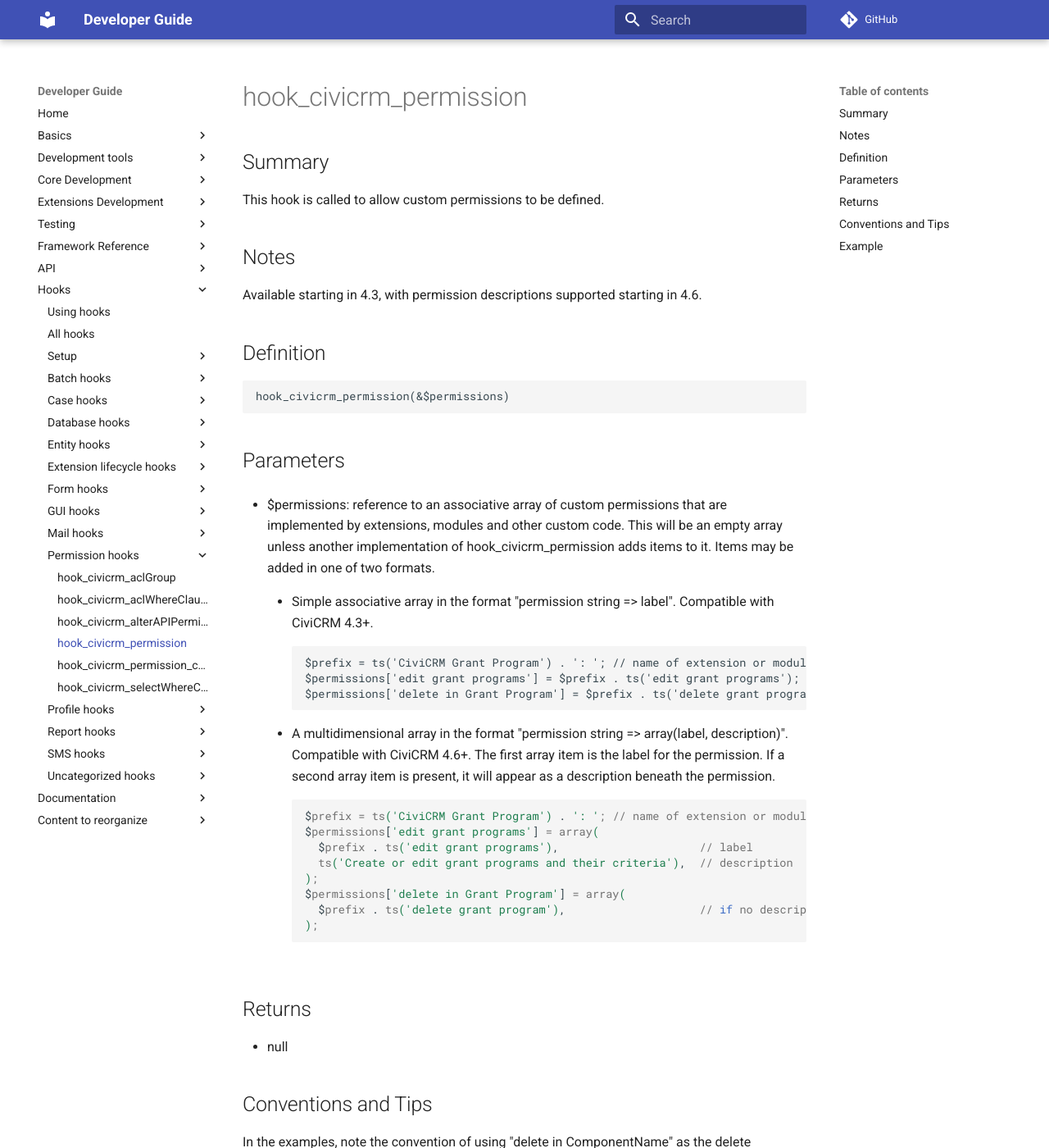
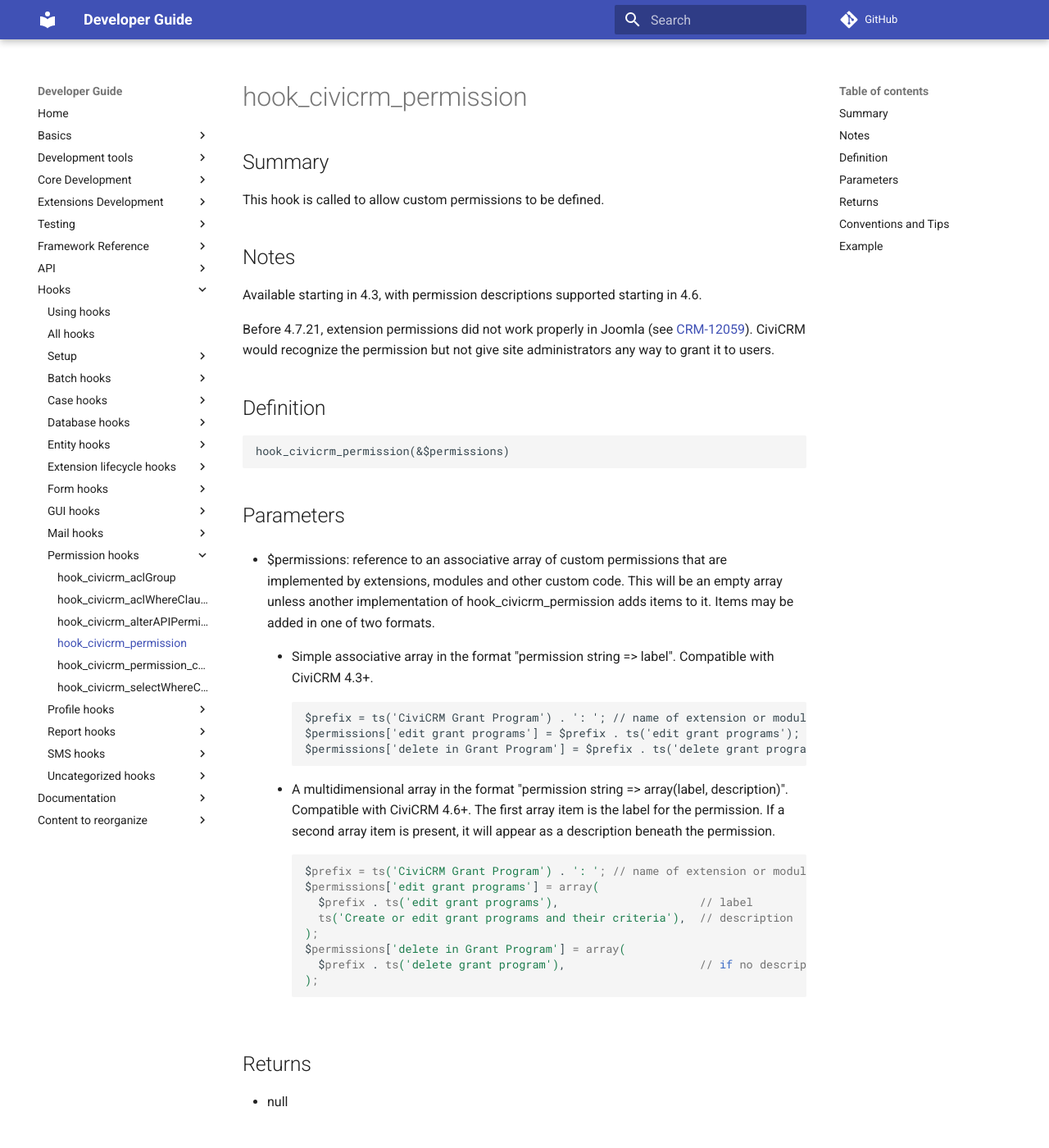
Before and after one commit to civicrm/civicrm-dev-docs, an MkDocs documentation site: the page built from docs/hooks/hook_civicrm_permission.md, in a window 1280 px wide and 1400 px high. Shown: the whole window at 82% size. Built offline with MkDocs 1.6.1 and Material for MkDocs 9.7.7, drawn with Linux system fonts in a browser that asks for light colours; comment, search, counter and statistics services are not loaded; old or Windows-style settings are respelled for this version of MkDocs; some of the changed text lies outside the part shown.

Commit message:
Updated Joomla-specific notes.
Updated to reflect that a fix has been merged. Moved warning to the top where it is more likely to be useful. Also, seems more appropriate as a "note" than a "convention" or "tip."

```diff
--- a/docs/hooks/hook_civicrm_permission.md
+++ b/docs/hooks/hook_civicrm_permission.md
@@ -8,6 +8,11 @@ This hook is called to allow custom permissions to be defined.
 
 Available starting in 4.3, with permission descriptions supported
 starting in 4.6.
+
+Before 4.7.21, extension permissions did not work properly in Joomla (see
+[CRM-12059](https://issues.civicrm.org/jira/browse/CRM-12059)). CiviCRM
+would recognize the permission but not give site administrators any way
+to grant it to users.
 
 ## Definition
 
```
Also changed, not shown: other parts of docs/hooks/hook_civicrm_permission.md (+0 -5 lines).
